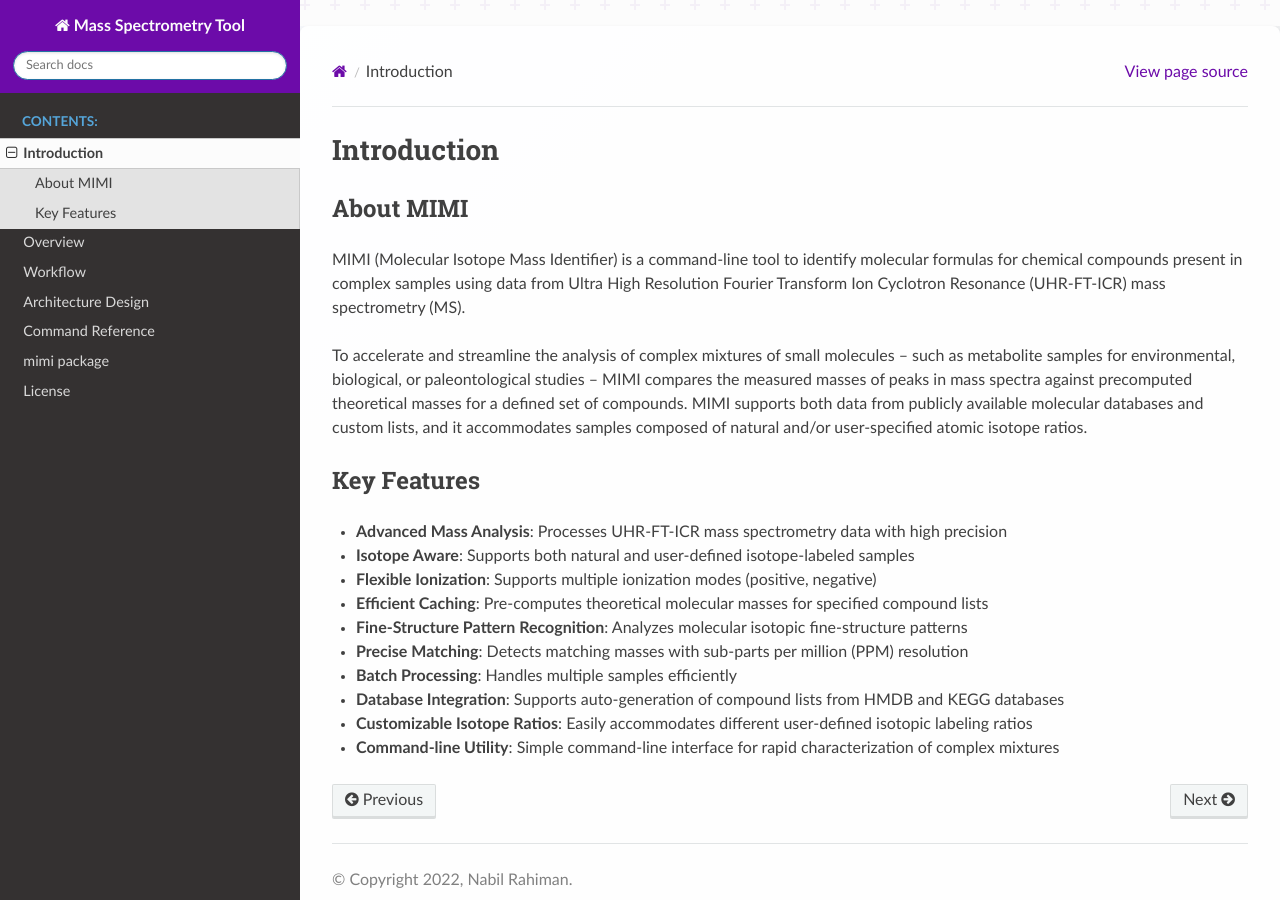
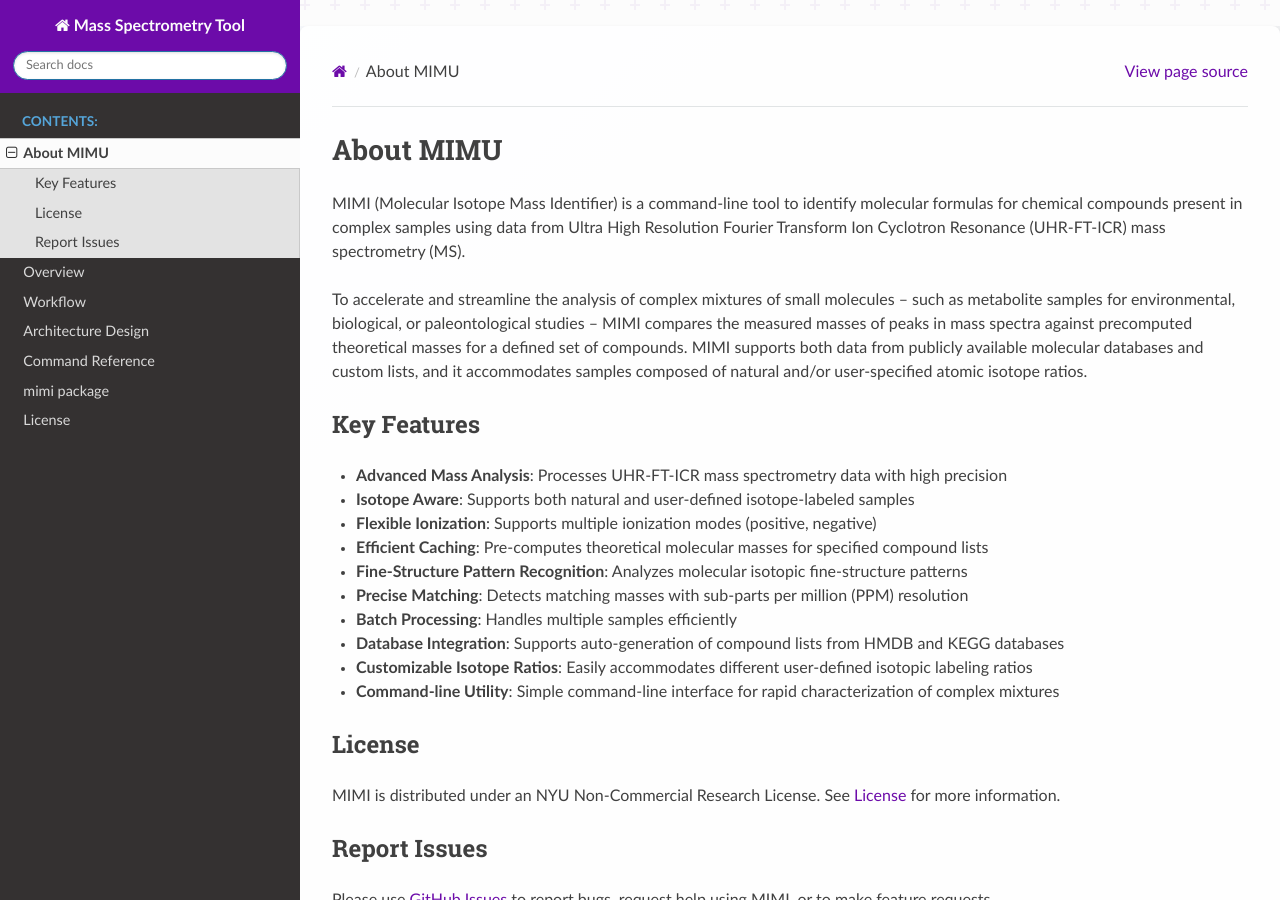
Before and after one commit to NYUAD-Core-Bioinformatics/MIMI, a Sphinx documentation site: the page built from docs/source/introduction.rst, in a window 1280 px wide and 900 px high. Built offline with Sphinx 7.4.7 and the Read the Docs theme 3.1.0, drawn with Linux system fonts in a browser that asks for light colours; some of the changed text lies outside the part shown.

Commit message:
Update introduction.rst
add stuff previously in Overview to streamline.

```diff
--- a/docs/source/introduction.rst
+++ b/docs/source/introduction.rst
@@ -1,8 +1,6 @@
-Introduction
+About MIMU
 ============
 
-About MIMI
-----------
 MIMI (Molecular Isotope Mass Identifier) is a command-line tool to identify molecular formulas for chemical compounds present in complex samples using data from Ultra High Resolution Fourier Transform Ion Cyclotron Resonance (UHR-FT-ICR) mass spectrometry (MS).
 
 To accelerate and streamline the analysis of complex mixtures of small molecules -- such as metabolite
@@ -20,3 +18,13 @@ Key Features
 - **Database Integration**: Supports auto-generation of compound lists from HMDB and KEGG databases
 - **Customizable Isotope Ratios**: Easily accommodates different user-defined isotopic labeling ratios
 - **Command-line Utility**: Simple command-line interface for rapid characterization of complex mixtures
+
+License
+-------
+MIMI is distributed under an NYU Non-Commercial Research License.
+See :doc:`license` for more information.
+
+Report Issues
+-------------
+Please use `GitHub Issues <https://github.com/NYUAD-Core-Bioinformatics/MIMI/issues>`_
+to report bugs, request help using MIMI, or to make feature requests.
```
